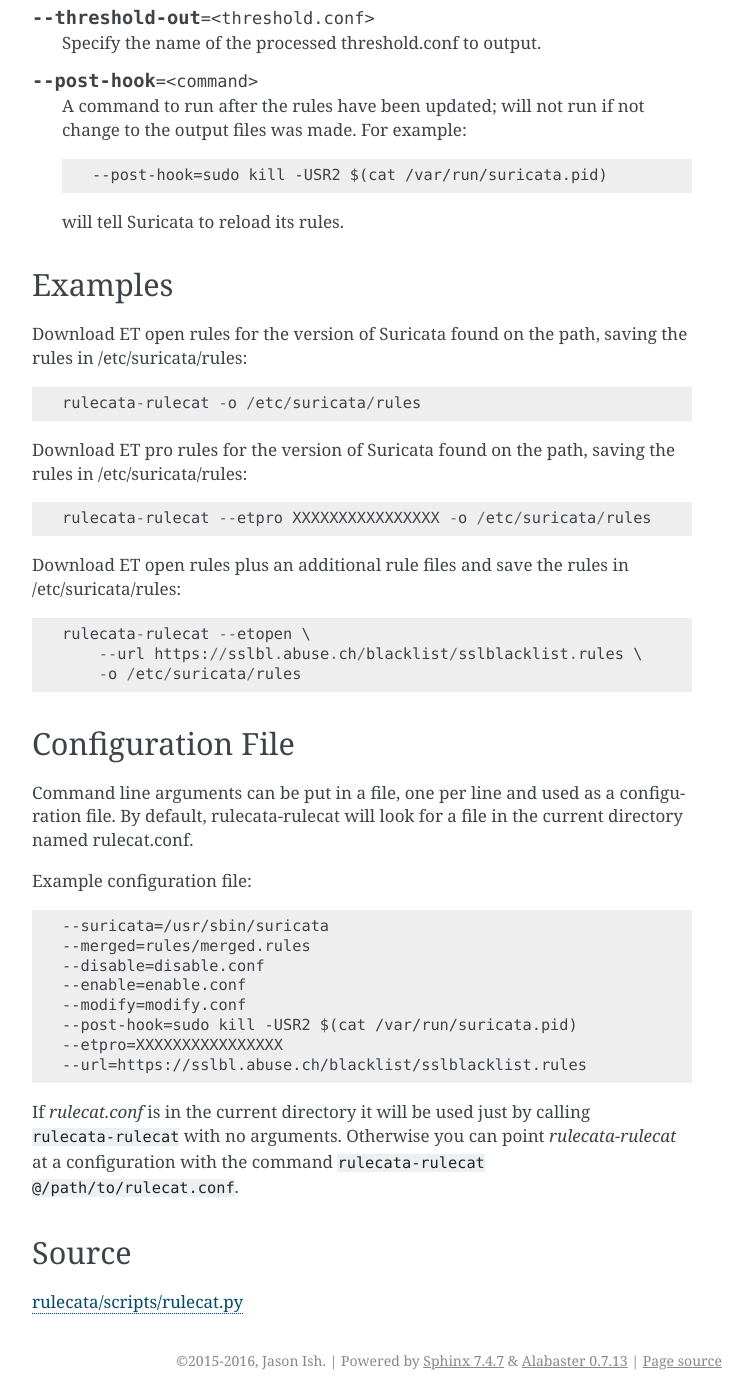
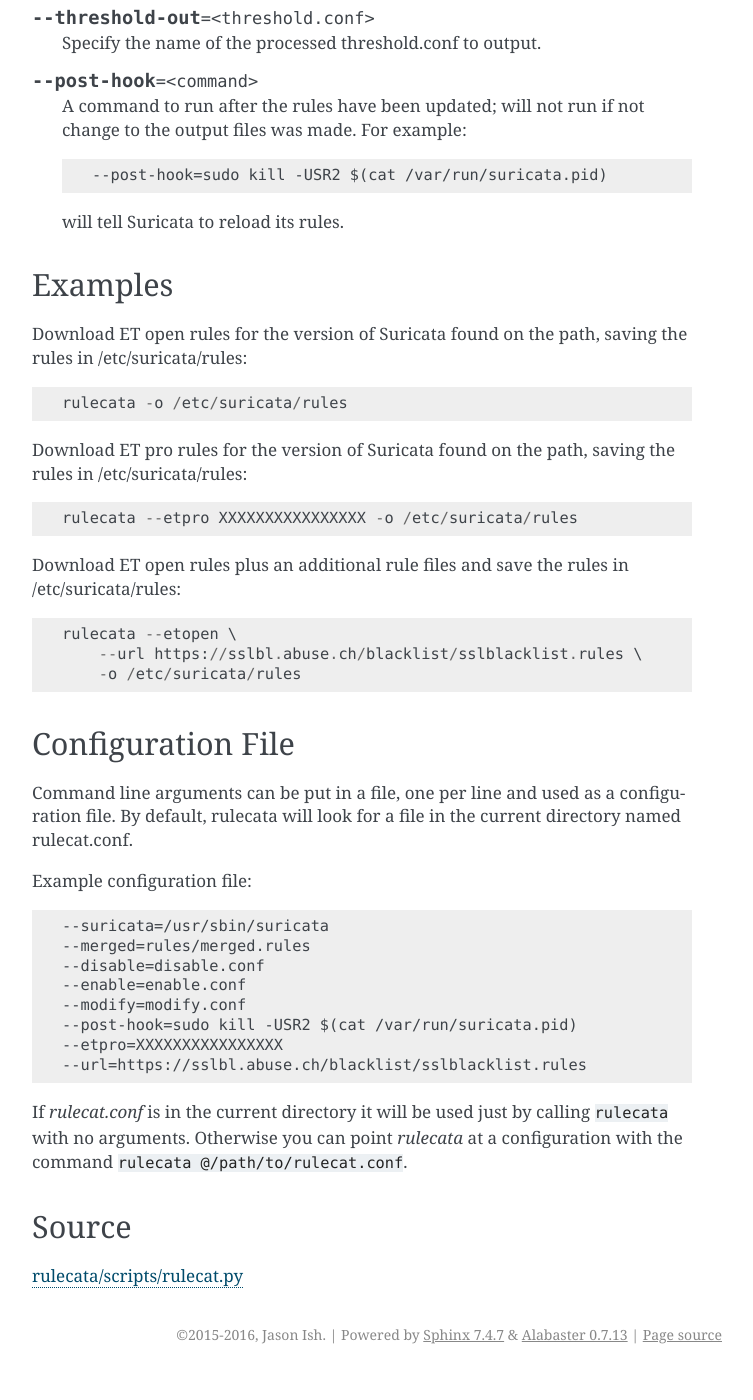
Before and after one commit to noodled/rulecata, a Sphinx documentation site: the page built from doc/tools/rulecata.rst, in a window 1280 px wide and 1400 px high, scrolled down 2012 px. Shown: the whole window, without its empty margins (388-1141 px from the left). Built offline with Sphinx 7.4.7, drawn with Linux system fonts in a browser that asks for light colours; after the commit the page ends 3386 px from its top, so only the background shows below that; some of the changed text lies outside the part shown.

Commit message:
Update README.rst
replaced rulecata-rulecat with rulecata

```diff
--- a/doc/tools/rulecata.rst
+++ b/doc/tools/rulecata.rst
@@ -6,12 +6,12 @@
 Synopsis
 --------
 
-``rulecata-rulecat`` [OPTIONS]
+``rulecata`` [OPTIONS]
 
 Description
 -----------
 
-``rulecata-ruleset`` aims to be a simple to use rule download and
+``rulecata`` aims to be a simple to use rule download and
 management tool for Suricata. It can also be used for Snort when no SO
 rule stub generation is required.
 
@@ -29,7 +29,7 @@
 .. option:: -t <directory>, --temp-dir=<directory>
 
    Temporary working directory (default:
-   /var/tmp/rulecata-rulecat). This is where downloaded files will be
+   /var/tmp/rulecata). This is where downloaded files will be
    stored.
 
 .. option:: --suricata=<path>
@@ -129,17 +129,17 @@
 Download ET open rules for the version of Suricata found on the path,
 saving the rules in /etc/suricata/rules::
 
-    rulecata-rulecat -o /etc/suricata/rules
+    rulecata -o /etc/suricata/rules
 
 Download ET pro rules for the version of Suricata found on the path,
 saving the rules in /etc/suricata/rules::
 
-    rulecata-rulecat --etpro XXXXXXXXXXXXXXXX -o /etc/suricata/rules
+    rulecata --etpro XXXXXXXXXXXXXXXX -o /etc/suricata/rules
 
 Download ET open rules plus an additional rule files and save the
 rules in /etc/suricata/rules::
 
-    rulecata-rulecat --etopen \
+    rulecata --etopen \
         --url https://sslbl.abuse.ch/blacklist/sslblacklist.rules \
 	-o /etc/suricata/rules
 
@@ -147,7 +147,7 @@
 ------------------
 
 Command line arguments can be put in a file, one per line and used as
-a configuration file.  By default, rulecata-rulecat will look for a
+a configuration file.  By default, rulecata will look for a
 file in the current directory named rulecat.conf.
 
 Example configuration file::
@@ -162,9 +162,9 @@
     --url=https://sslbl.abuse.ch/blacklist/sslblacklist.rules
 
 If *rulecat.conf* is in the current directory it will be used just by
-calling ``rulecata-rulecat`` with no arguments. Otherwise you can
-point *rulecata-rulecat* at a configuration with the command
-``rulecata-rulecat @/path/to/rulecat.conf``.
+calling ``rulecata`` with no arguments. Otherwise you can
+point *rulecata* at a configuration with the command
+``rulecata @/path/to/rulecat.conf``.
 
 Source
 ------
```
